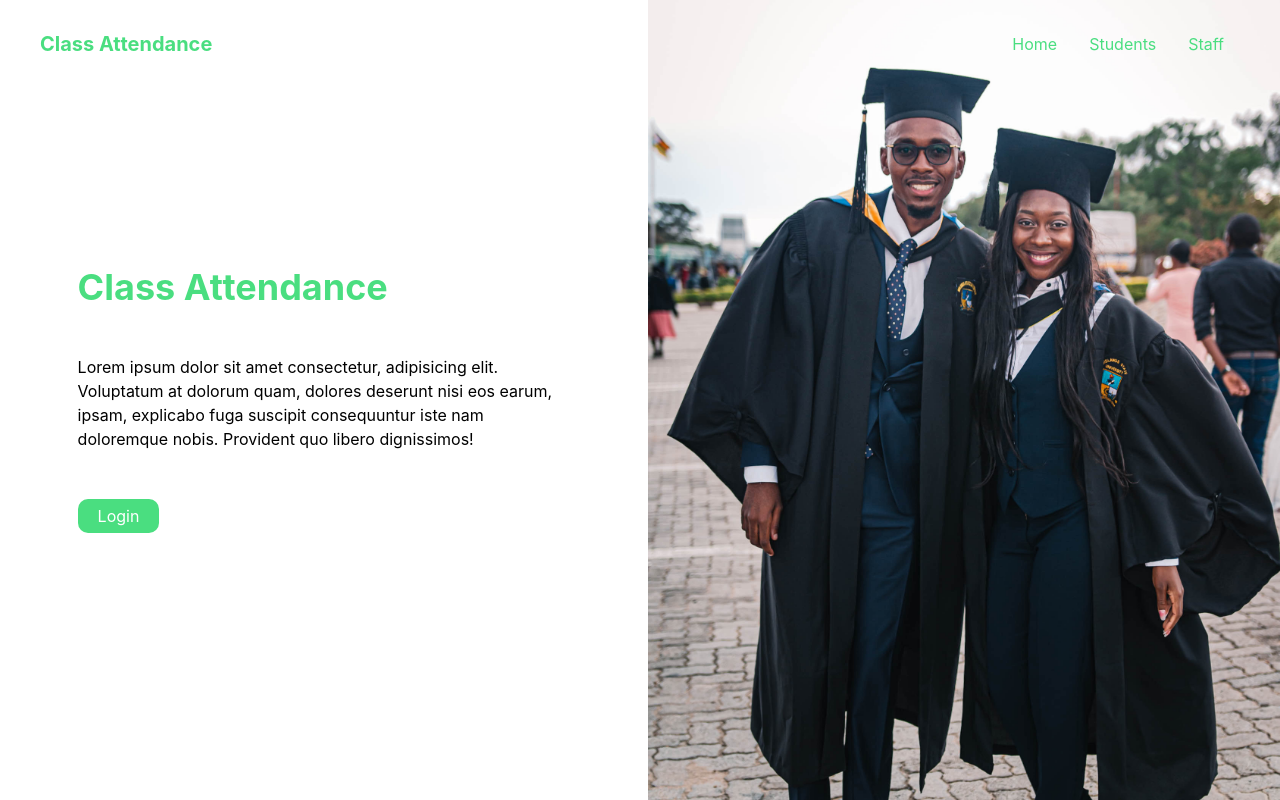
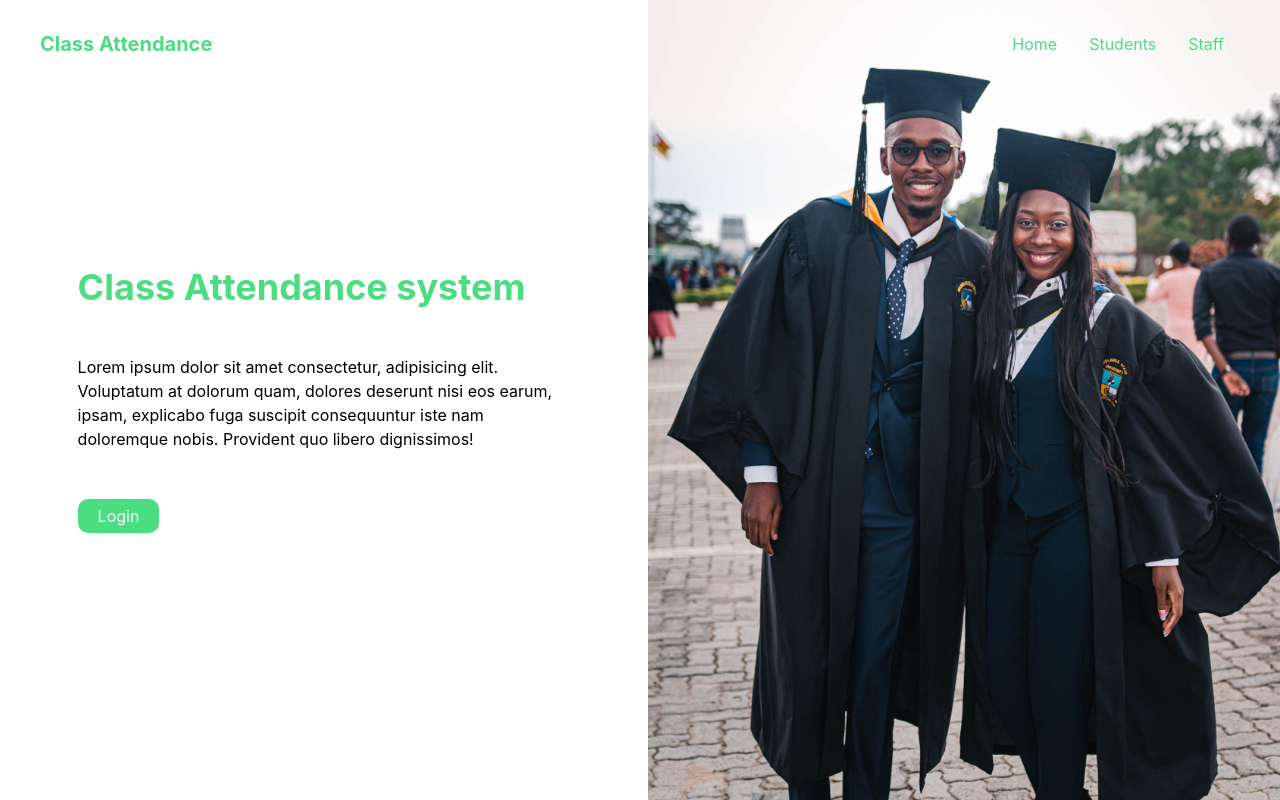
Before and after one commit to Firelord-BM/classattendance, a Next.js app: page / in a window 1280 px wide. Built offline with nearby package versions, Linux system fonts and the light colour scheme.

Commit message:
dashboard1

```diff
--- a/pages/index.js
+++ b/pages/index.js
@@ -8,7 +8,7 @@ export default function Home() {
         <span className="md:w-full w-1/2 flex flex-col justify-center items-center  p-4">
           <div className="md:w-4/5 w-full">
             <h1 className="text-green-400 font-bold text-4xl">
-              Class Attendance
+              Class Attendance system
             </h1>
             <br />
             <br />
```
